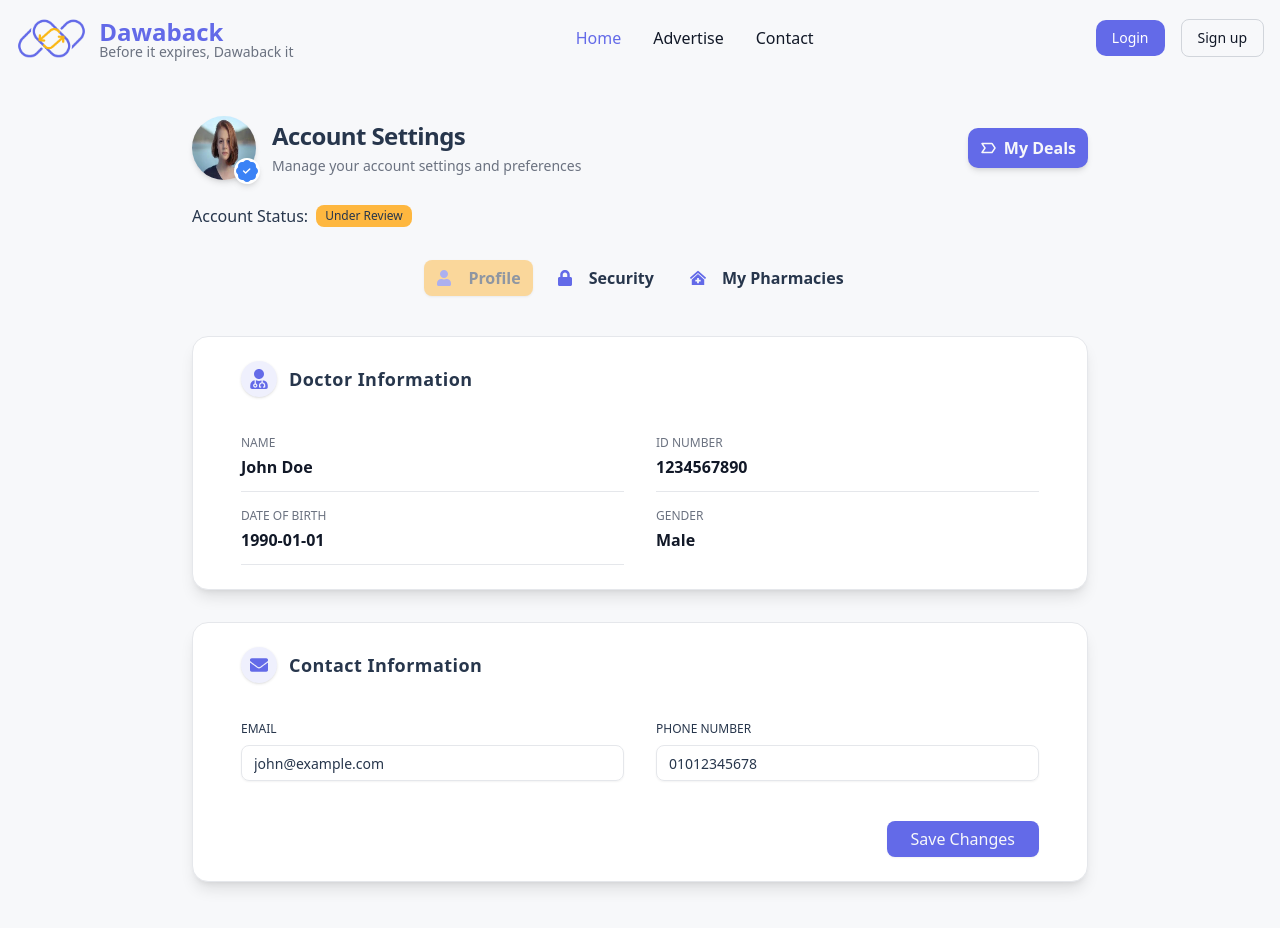
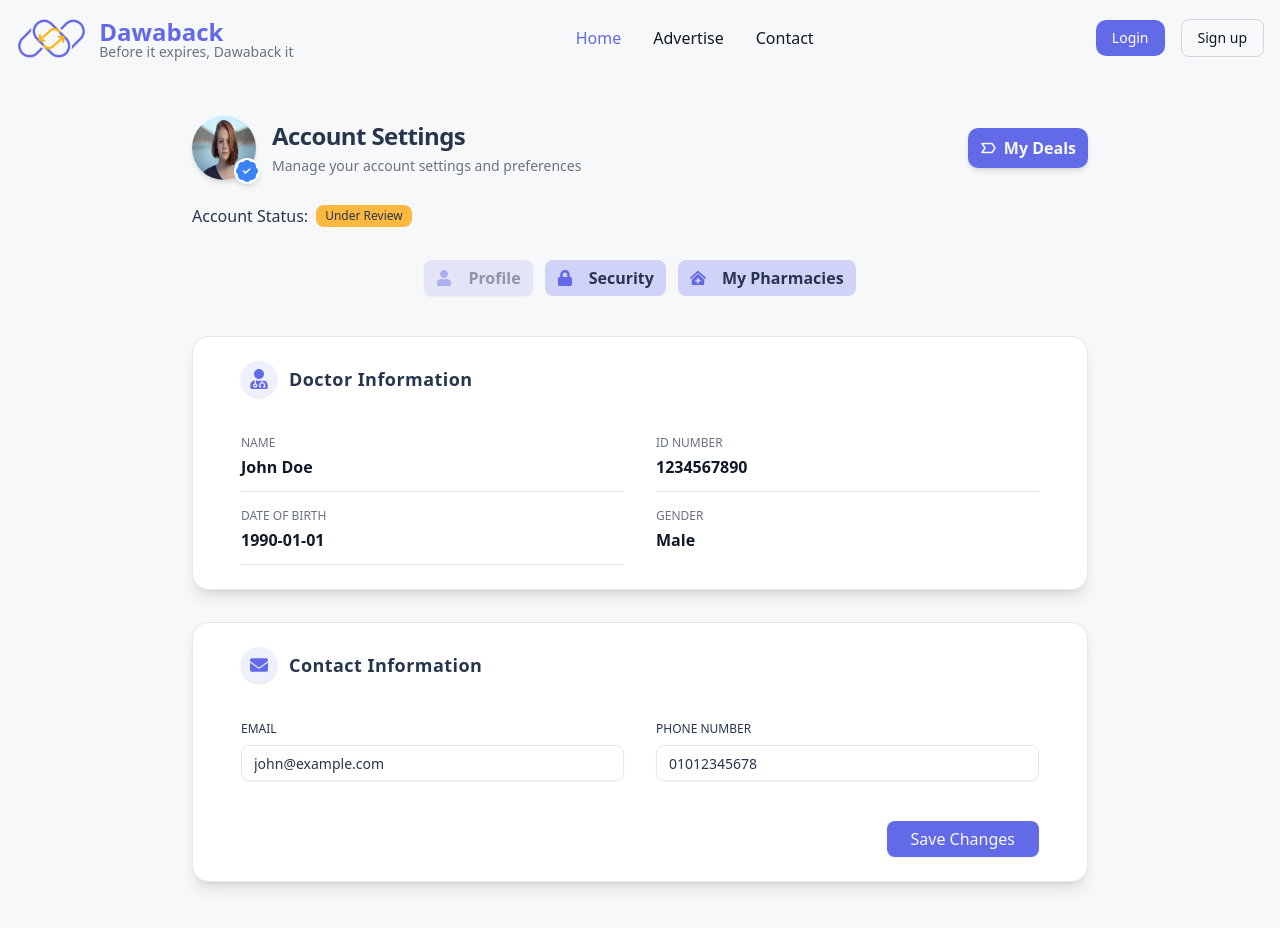
Before and after one commit to iti-graduation-project-medix/frontend, a React (Vite) app: page /profile in a window 1280 px wide. Shown: the top 928 px of the page. Built offline with nearby package versions, Linux system fonts and the light colour scheme; no server answers.

Commit message:
add background color manual

```diff
--- a/src/pages/Profile/Profile.jsx
+++ b/src/pages/Profile/Profile.jsx
@@ -41,7 +41,7 @@ export default function Profile() {
           <Button
             key={tab.key}
             variant={activeTab === tab.key ? "secondary" : "ghost"}
-            className={`rounded-md px-6 capitalize flex items-center text-base font-semibold transition-all duration-150 ${activeTab === tab.key ? 'shadow' : ''}`}
+            className={`rounded-md bg-[#d0d2f8] px-6 capitalize flex items-center text-base font-semibold transition-all duration-150 ${activeTab === tab.key ? 'shadow' : ''}`}
             disabled={activeTab === tab.key}
             onClick={() => setActiveTab(tab.key)}
           >
```
